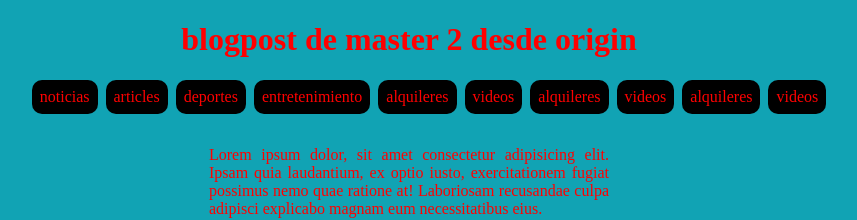
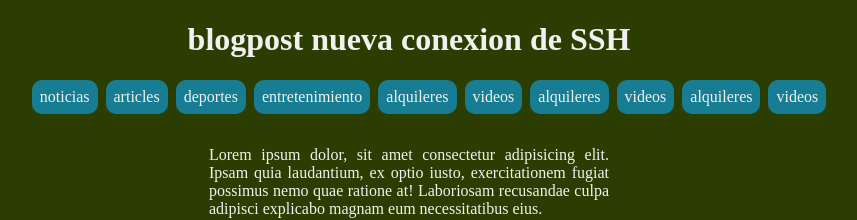
Before and after one commit to victormanu20/cursoGit, a plain HTML site: page index.html in a window 1280 px wide. Shown: the top 220 px of the page, without its empty margins (239-1096 px from the left). Drawn offline with Linux system fonts and the light colour scheme.

Commit message:
nuevos colores al fondo y letra

```diff
--- a/css/index.css
+++ b/css/index.css
@@ -2,8 +2,8 @@
 body{
     width: 100%;
     height: 100vh;
-    background-color: rgb(17, 163, 180);
-    color: red;
+    background-color: rgb(44, 61, 1);
+    color: rgb(242, 241, 241);
 }
 
 h1{
@@ -18,7 +18,7 @@ nav ul {
 }
 ul li{
     list-style: none;
-    background-color: black;
+    background-color: rgb(23, 125, 146);
     padding: 8px 8px;
     border-radius: 10px;
 }
--- a/index.html
+++ b/index.html
@@ -5,11 +5,11 @@
     <meta http-equiv="X-UA-Compatible" content="IE=edge">
     <meta name="viewport" content="width=device-width, initial-scale=1.0">
     <link rel="stylesheet" href="/css/index.css">
-    <title>Document</title>
+    <title>blogpost</title>
 </head>
 <body>
     <header>
-        <h1>blogpost de master 2 desde origin</h1>
+        <h1>blogpost nueva conexion de SSH</h1>
         <nav>
             <ul>
                 <li>noticias</li>
```
